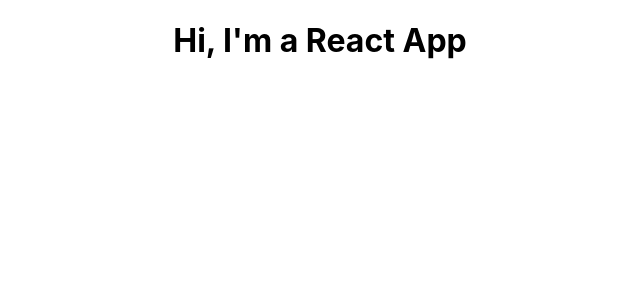
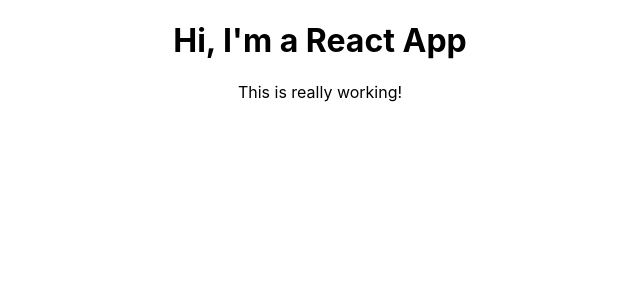
Before and after one commit to docedson/ReactTheCompleteGuideUdemy, a React (Create React App) app: page / in a window 1280 px wide. Shown: the top 300 px of the page, without its empty margins (320-960 px from the left). Built offline with nearby package versions, Linux system fonts and the light colour scheme.

Commit message:
Finished lesson 31: JSX Restrictions

```diff
--- a/src/App.js
+++ b/src/App.js
@@ -1,13 +1,16 @@
-import React from 'react';
+import React, { Component } from 'react';
 import './App.css';
 
-function App() {
+class App extends Component {
+  render() {
     return (
       <div className="App">
         <h1>Hi, I'm a React App</h1>
+        <p>This is really working!</p>
       </div>
     );
     // return React.createElement('div', {className: 'App'}, React.createElement('h1', null, 'Does this work now?'))
   }
+}
 
 export default App;
```
